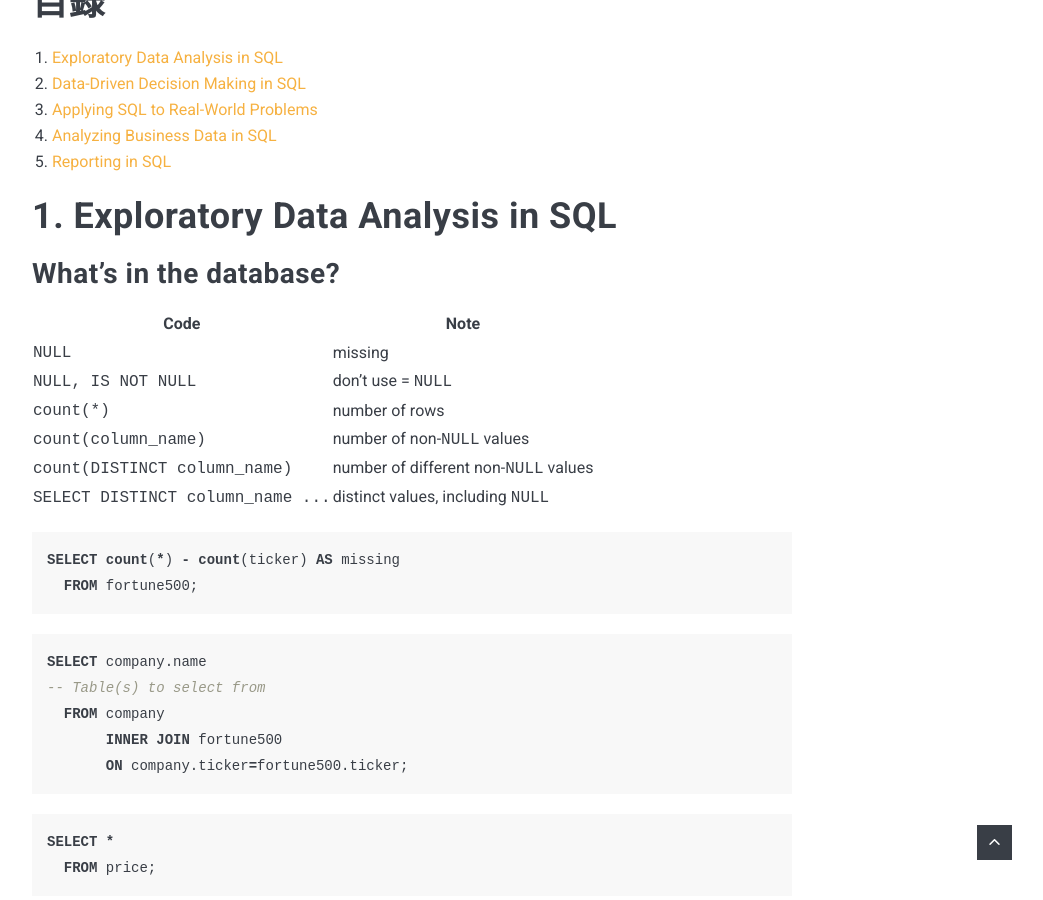
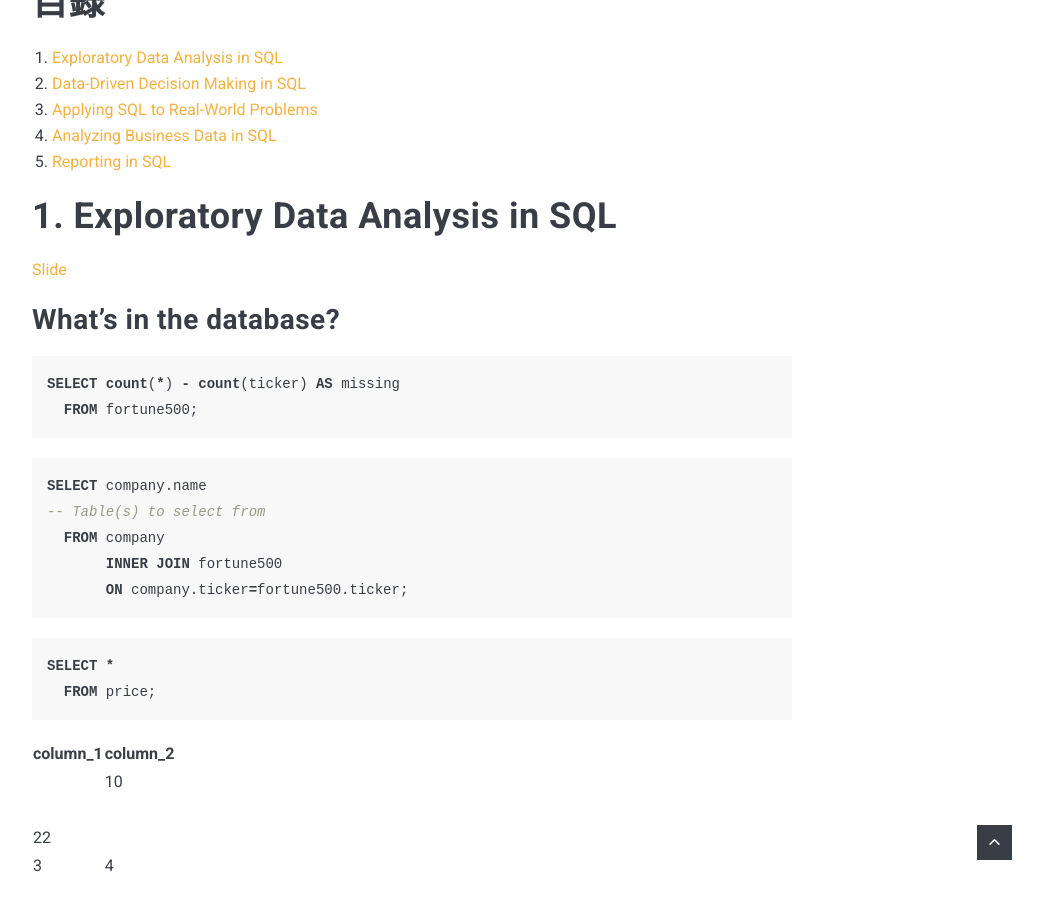
Before and after one commit to poi0905/poi0905.github.io, a Jekyll site: the page built from _posts/2022-11-28-datacamp-SQL-for-Business-Analysts.markdown, in a window 1280 px wide and 900 px high, scrolled down 1387 px. Shown: the whole window, without its empty margins (228-1271 px from the left). Built offline with Jekyll 4.4.1, drawn with Linux system fonts in a browser that asks for light colours; nearby versions of some CDN libraries; comment, search, counter and statistics services are not loaded; some of the changed text lies outside the part shown.

Commit message:
20221128

```diff
--- a/_posts/2022-11-16-datacamp-SQL-for-Business-Analysts.markdown
+++ b/_posts/2022-11-28-datacamp-SQL-for-Business-Analysts.markdown
@@ -22,16 +22,9 @@
 <a name="1"/>
 # 1. Exploratory Data Analysis in SQL
 
+[Slide](https://gntuedutw-my.sharepoint.com/:f:/g/personal/b07302230_g_ntu_edu_tw/EhWSHqEj2AtHgDNmA0drFfwBNfYCJUDSPLWgI4tzTTJMAA?e=QSUCoo)
+
 ## What's in the database?
-
-|Code                             |     Note                             |
-|---------------------------------|--------------------------------------|
-|`NULL`                           | missing                              |
-|`NULL, IS NOT NULL`              | don't use = `NULL`                   |
-|`count(*)`                       | number of rows                       |
-|`count(column_name)`             | number of non-`NULL` values          |
-|`count(DISTINCT column_name)`    | number of different non-`NULL` values|
-|`SELECT DISTINCT column_name ...`| distinct values, including `NULL`    |
 
 {% highlight SQL %}
 SELECT count(*) - count(ticker) AS missing
@@ -222,6 +215,8 @@
 <a name="2"/>
 # 2. Data-Driven Decision Making in SQL
 
+[Slide](https://gntuedutw-my.sharepoint.com/:f:/g/personal/b07302230_g_ntu_edu_tw/ErOJ9kVsJvtCg0B4Z_iZQa4BFEaN21n8YkavnXShFKYipg?e=FB47O2)
+
 ## Introduction to business intelligence for a online movie rental database
 
 {% highlight SQL %}
@@ -295,6 +290,8 @@
 
 <a name="3"/>
 # 3. Applying SQL to Real-World Problems
+
+[Slide](https://gntuedutw-my.sharepoint.com/:f:/g/personal/b07302230_g_ntu_edu_tw/Em8nWlAD7FRJu6xjAWs5778BDqdBbAJRxdsqeIy_H5iSDw?e=w6dnKJ)
 
 ## Use Real-World SQL
 
@@ -380,6 +377,8 @@
 
 <a name="4"/>
 # 4. Analyzing Business Data in SQL
+
+[Slide](https://gntuedutw-my.sharepoint.com/:f:/g/personal/b07302230_g_ntu_edu_tw/EldFo3iCY8tFvoPp76oxfCwB76YvkxbM0oHj-iwsi-hBBg?e=F0ZZcR)
 
 ## Revenue, Cost, and Profit
 
@@ -533,6 +532,8 @@
 <a name="5"/>
 # 5. Reporting in SQL
 
+[Slide](https://gntuedutw-my.sharepoint.com/:f:/g/personal/b07302230_g_ntu_edu_tw/EvS3YP4JgWJLqrDLCv144wYBBL90Tbp5Rd9twCdA1t1UqA?e=GnAzCF)
+
 ## Exploring the Olympics Dataset
 
 * An E:R diagram visually shows all tables, fields, and relationships in a database.
```
Also changed, not shown: other parts of _posts/2022-11-28-datacamp-SQL-for-Business-Analysts.markdown (+1 -1 lines).
